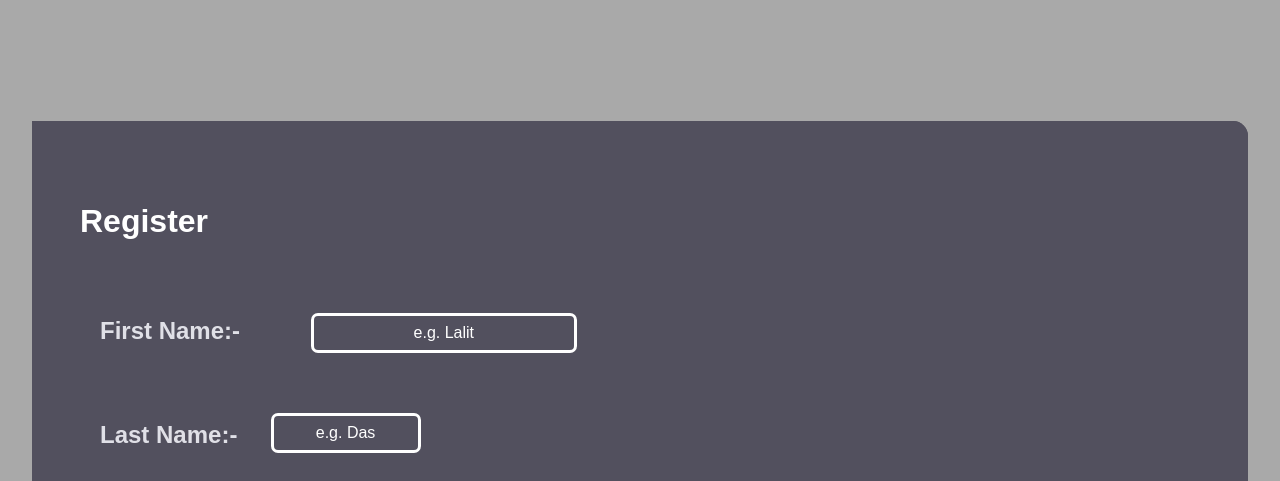
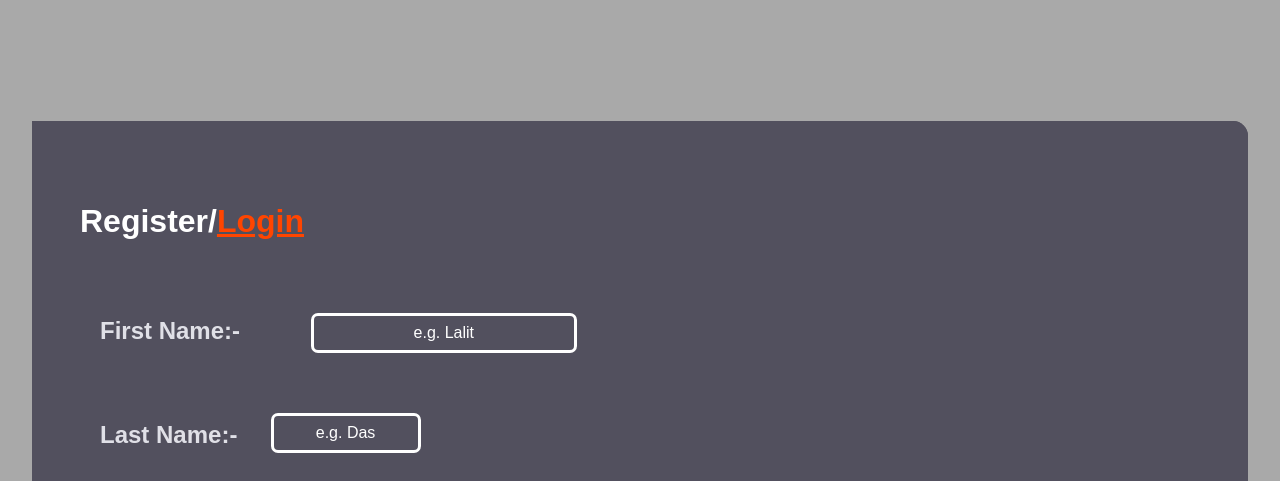
Before and after one commit to Arghajit/Blog-System, a Django app: page / in a window 1280 px wide. Shown: the top 481 px of the page. Run offline with Django 4.2, Linux system fonts and the light colour scheme; parts of the project's set-up code (start-up, migrations or seed data) failed here and were passed over.

Commit message:
Update index.html

```diff
--- a/templates/index.html
+++ b/templates/index.html
@@ -482,7 +482,7 @@ form>.form-one .bg-svg {
                             <!-- <h2>Sylo Upload</h2> -->
                             <div class="flexing1">
                                 <div class="new" style="display: flex;flex-direction: row;flex-wrap: wrap;">
-                                    <h1 style="color: white;margin-bottom: 2%;width: 100%;">Register</h1>
+                                    <h1 style="color: white;margin-bottom: 2%;width: 100%;">Register/<a href="https://blogupdate-bywb.onrender.com/login" style="text-decoration: underline;color: orangered;">Login</a></h1>
                                     <div class="level1">
                                         <div class="fields" style="width: 100%;">
                                             <div class="sylo-input" style="padding-bottom: 5%;padding-top: 3%;display: flex;flex-direction: row;flex-wrap: wrap;">
```
